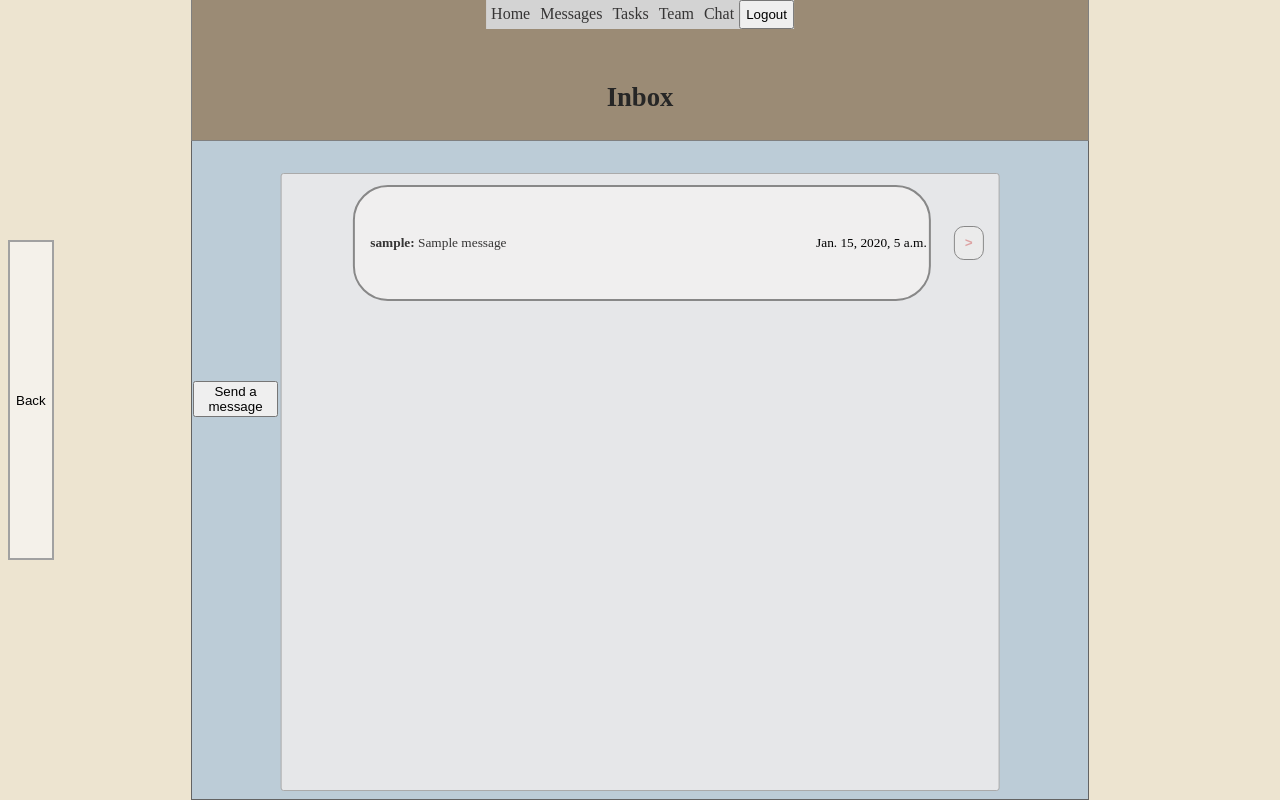
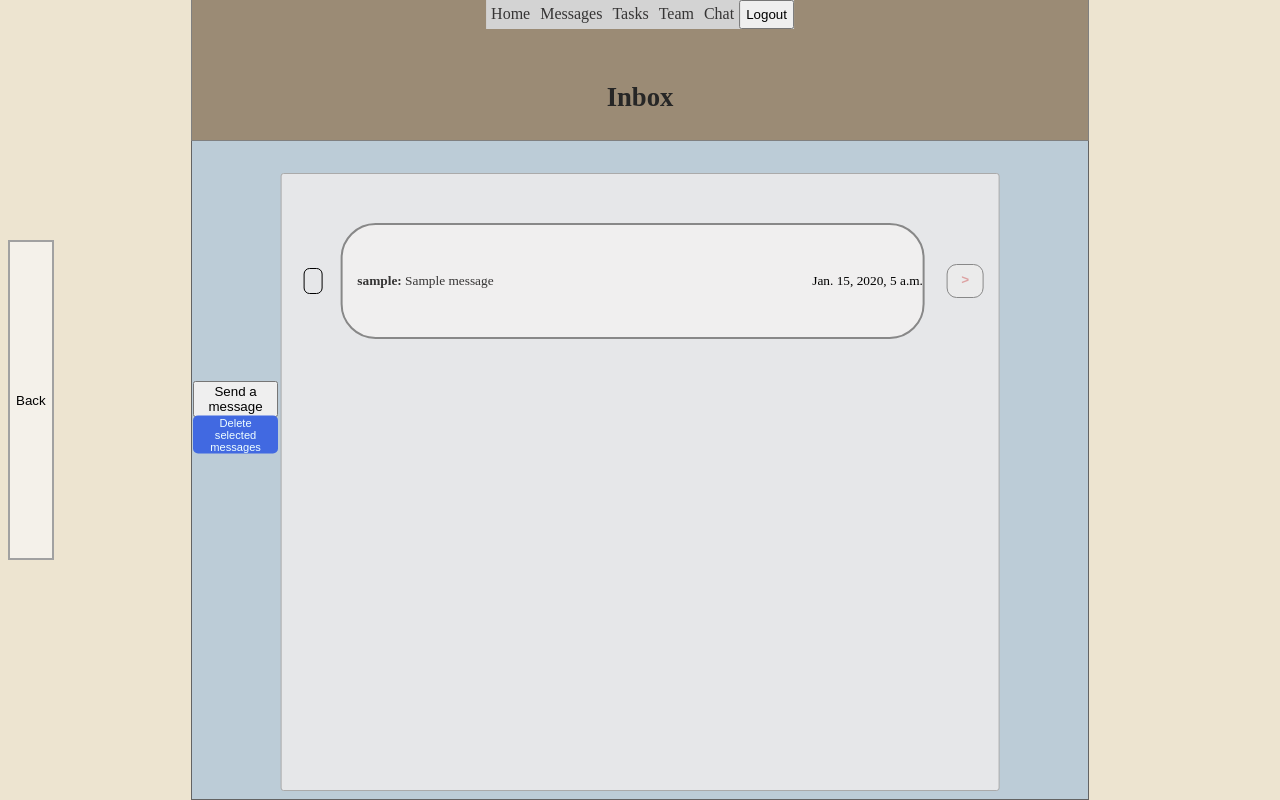
Before and after one commit to blob421/django-website, a Django app: page /dashboard/messages/inbox in a window 1280 px wide. Run offline with Django 5.2, Linux system fonts and the light colour scheme; a user stored in the database is signed in; tables that the repository leaves empty hold one stand-in row (values such as "Sample post").

Commit message:
Added checkboxes to delete selected messages from the inbox

```diff
--- a/app/dashboard/models.py
+++ b/app/dashboard/models.py
@@ -59,7 +59,7 @@ class Messages(models.Model):
 
     user = models.ForeignKey(settings.AUTH_USER_MODEL, related_name='sender',
                                                        on_delete=models.CASCADE)
-    recipient = models.ForeignKey(settings.AUTH_USER_MODEL,
+    recipient = models.ForeignKey(UserProfile,
                related_name='receiver',
                on_delete=models.PROTECT,
                null=True, blank=True, default='')
--- a/app/dashboard/static/dashboard/inbox_chat.css
+++ b/app/dashboard/static/dashboard/inbox_chat.css
@@ -22,11 +22,13 @@
      border: 1px grey solid;
 }
 .bubble_wrapper_inbox{
- left: 50%;
+ left: 1%;
     position: absolute;
-    transform: translateX(-50%);
 
-  width: 80%;
+  /*border: 2px solid black;*/
+  width: 90%;
+  margin-top: 5%;
+
 
 }
 
@@ -50,15 +52,18 @@
 
     overflow: hidden;             /* Prevent overflow */
     border: solid rgb(136, 136, 136) 2px;
-    width: 100%;
+    width: 90%;
+    position: relative;
+
     background-color: rgb(240, 239, 239);
     border-radius: 35px;
     height: 14vh;
-    align-items: center;
+
     overflow: scroll;            /* Enables scrolling */
     scrollbar-width: none;       /* Firefox */
     -ms-overflow-style: none;
     margin-top: 2%;
+    margin-left: 8%;
 
 }
 .text_container_inbox{
@@ -99,7 +104,7 @@
 
     background-color: rgb(235, 235, 235);
 
-    right: -10%;
+    right: 2%;
 }
 .bubblex_radius_inbox:hover{
     background-color: rgb(254, 222, 222);
@@ -132,12 +137,32 @@
  justify-content: center;
 
 
+
 }
 .msg_button_inbox:hover{
     background-color: rgb(220, 230, 236);
 
 }
+.btn-container-msg{
+     position: relative;
 
+}
+.tickbox{
+   width: 2.5%;
+   height: 3vh;
+   position: fixed;
+   border: 1px solid black;
+   border-radius: 6px;
+   user-select: none;
+
+
+ align-items: center;
+ display: flex;
+ left: 3%;
+
+
+
+}
 /**********CHAT**********/
 .chat_frame{
     width: 60vw;
--- a/app/dashboard/templates/dashboard/Messages/inbox.html
+++ b/app/dashboard/templates/dashboard/Messages/inbox.html
@@ -14,8 +14,16 @@
      <div class="messages_send_msg_btn">
       <a href="{% url 'dashboard:messages_create' %}">
         <button class="view_a_msg_btn">Send a message</button></a></div>
+      </div>
 
-      </div>
+ <div class="btn-container-msg">
+            <form id="myForm" method="post">
+               {% csrf_token %}
+        <!-- Hidden inputs will be added here -->
+        <button type="submit" class="view_a_msg_btn">Delete selected messages</button>
+      </form>
+ </div>
+
 
       <div class="text_container_inbox">
 
@@ -40,7 +48,7 @@
         <a href="{% url 'dashboard:report_delete' message.id %}" class="delete_bubblex_inbox">></a>
 
       </div>
-
+            <div class="tickbox" onclick="fillbox({{forloop.counter}});selectBox(this)" id="box{{forloop.counter}}"></div>
        </div>
 
       {% endfor %}
@@ -59,3 +67,55 @@
 
  </div>
  {% endblock %}
+
+
+
+<script>
+
+
+function fillbox(n) {
+
+  const box = document.getElementById('box'+ n);
+  const selected = box.getAttribute('is_selected') === 'true';
+
+  if (selected){
+    box.style.backgroundColor='transparent';
+    box.setAttribute('is_selected', 'false');
+
+  }
+
+  else {
+   box.style.backgroundColor = 'lightgrey';
+   box.setAttribute('is_selected', 'true');
+  }
+}
+
+
+function selectBox(element) {
+  const form = document.getElementById('myForm');
+  const boxId = element.id;
+
+  // Toggle selection style
+  element.classList.toggle('selected');
+
+  // Check if already selected
+  const existingInput = document.getElementById('input_' + boxId);
+
+  if (element.classList.contains('selected')) {
+    // Add hidden input to form
+    if (!existingInput) {
+      const input = document.createElement('input');
+      input.type = 'hidden';
+      input.name = 'selected_boxes';  // Pass as array
+      input.value = boxId;
+      input.id = 'input_' + boxId;
+      form.appendChild(input);
+    }
+  } else {
+    // Remove hidden input if deselected
+    if (existingInput) {
+      form.removeChild(existingInput);
+    }
+  }
+}
+</script>
--- a/app/dashboard/views.py
+++ b/app/dashboard/views.py
@@ -41,12 +41,28 @@ class HomeView(LoginRequiredMixin, View):
         return response
 
 ######## Messages #################################
-class InboxView(LoginRequiredMixin, ListView):
-    template_name = "dashboard//messages/inbox.html"
-    context_object_name = "messages"
+class InboxView(LoginRequiredMixin, View):
+    template_name = "dashboard/messages/inbox.html"
 
-    def get_queryset(self):
-        return Messages.objects.filter(recipient = self.request.user).order_by('-timestamp')
+    def get(self, request):
+       msg = Messages.objects.filter(recipient = self.request.user.userprofile).order_by('-timestamp')
+       ctx = {"messages": msg}
+       return render(request, self.template_name, ctx)
+
+    def post(self, request):
+        tick_list = request.POST.getlist('selected_boxes')
+        del_list = []
+        msgs = Messages.objects.filter(recipient = self.request.user.userprofile).order_by('-timestamp')
+        for box in tick_list:
+            msg_id = box[3:]
+
+            msg = msgs[int(msg_id) -1]
+            del_list.append(msg)
+
+        for query in del_list:
+            query.delete()
+        return redirect(reverse('dashboard:inbox'))
+
 
 class MessageDetail(LoginRequiredMixin, DetailView):
     template_name = 'dashboard/messages/message_detail.html'
@@ -78,7 +94,7 @@ class MessageView(LoginRequiredMixin, View):
         report = form.save(commit=False)
         report.user_id = request.user.id
         report.save()
-        return redirect('dashboard:reports')
+        return redirect('dashboard:messages')
 
 
 class MessageUpdate(LoginRequiredMixin, UpdateView):
--- a/app/portal/settings.py
+++ b/app/portal/settings.py
@@ -9,7 +9,7 @@ https://docs.djangoproject.com/en/5.2/topics/settings/
 For the full list of settings and their values, see
 https://docs.djangoproject.com/en/5.2/ref/settings/
 """
-
+import os
 from pathlib import Path
 
 # Build paths inside the project like this: BASE_DIR / 'subdir'.
@@ -24,7 +24,8 @@ LOGIN_REDIRECT_URL = 'dashboard:role_dispatch'
 # See https://docs.djangoproject.com/en/5.2/howto/deployment/checklist/
 
 # SECURITY WARNING: keep the secret key used in production secret!
-SECRET_KEY = 'django-insecure-6lf(so!pdper$bqqs2^ve=^0pk9fop%!om+g%kqx2^f(9jg4ue'
+SECRET_KEY = os.getenv('DJANGO_SECRET_KEY')
+
 
 # SECURITY WARNING: don't run with debug turned on in production!
 DEBUG = True
```
Also changed, not shown: app/dashboard/migrations/0035_alter_messages_recipient.py (added).
